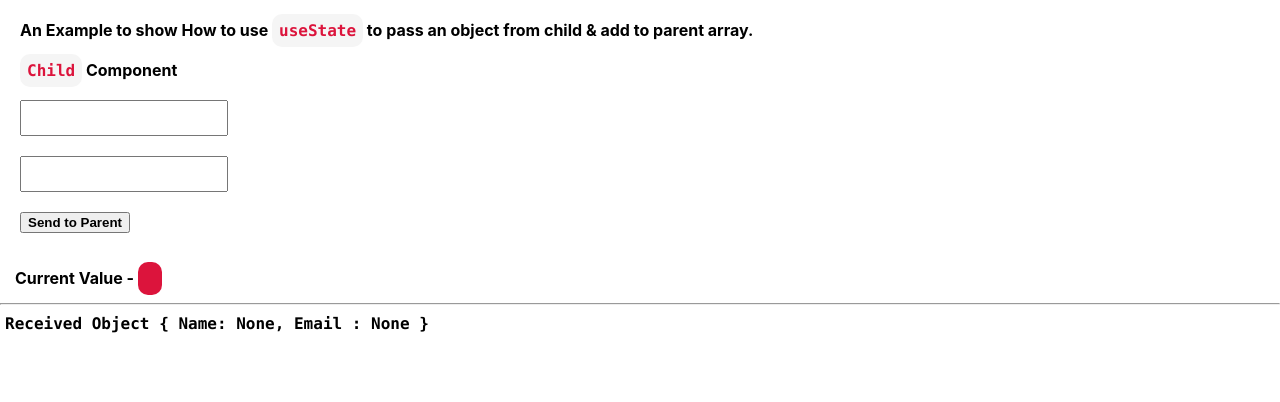
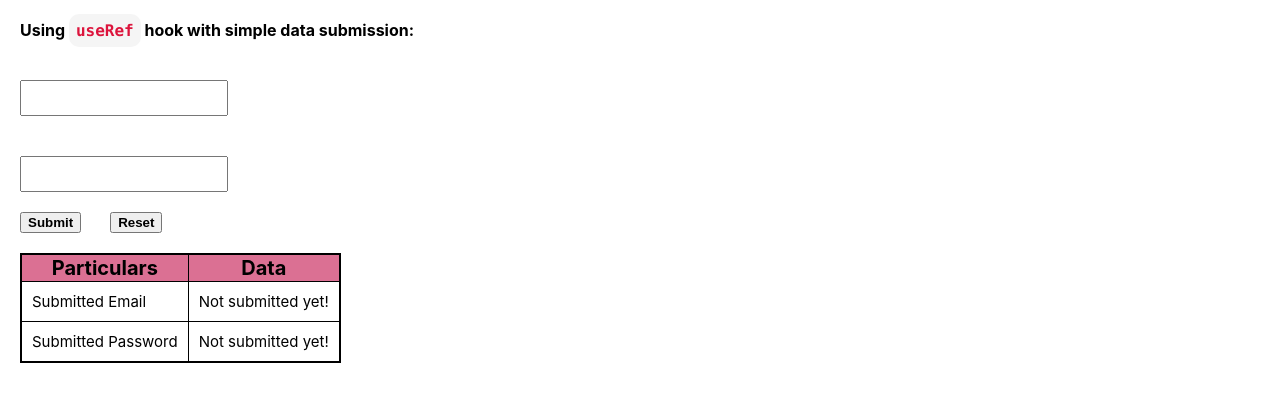
Before and after one commit to ysayyed/ReactHooks, a React (Create React App) app: page / in a window 1280 px wide. Shown: the top 402 px of the page. Built offline with nearby package versions, Linux system fonts and the light colour scheme.

Commit message:
Feat: useRef hook contents

```diff
--- a/package.json
+++ b/package.json
@@ -8,6 +8,7 @@
     "@testing-library/user-event": "^13.5.0",
     "react": "^18.2.0",
     "react-dom": "^18.2.0",
+    "react-router-dom": "^6.16.0",
     "react-scripts": "5.0.1",
     "styled-components": "^6.0.8",
     "web-vitals": "^2.1.4"
--- a/src/App.js
+++ b/src/App.js
@@ -1,24 +1,46 @@
 import { useState } from 'react'
-import { Paragraph, Code, Button, ArrayBlock } from './components/styledComponents/StyledComponents'
-import  {ObjectToParent, ArrayToParent, UseStateHook, UseStateHookArray, UseStateHookChildToParent, UseStateHookPrevValue} from './components/useStateExamples/index'
+// import { Paragraph, Code, Button, ArrayBlock } from './components/styledComponents/StyledComponents'
+// import  {ObjectToParent, ArrayToParent, UseStateHook, UseStateHookArray, UseStateHookChildToParent, UseStateHookPrevValue} from './components/useStateExamples/index'
+
+import  UseRefHook  from "./components/useRefExamples/UseRefHook";
+import { Paragraph, Code, Table, TableHead, Column } from './components/styledComponents/StyledComponents';
 
 function App() {
-  const [obj, setObj] = useState({name:'', email:''})
+  const [email, setEmail] = useState('')
+  const [password, setPassword] = useState('')
 
-  function objHandler(obj){
-    setObj({
-      name: obj.name,
-      email: obj.email
-    })
+  function dataHandler(obj){
+    setEmail(obj.email)
+    setPassword(obj.password)
   }
 
   return(
-    <>
-    <ObjectToParent receiveObj = {objHandler} />
-    <ArrayBlock>Received Object &#123; Name: {obj.name != '' ? obj.name : 'None'},  Email : {obj.email != '' ? obj.email : 'None'} &#125;</ArrayBlock>
-    </>
+    <div>
+    <Paragraph>Using <Code>useRef</Code> hook with simple data submission:</Paragraph>
+    <UseRefHook sendData = {dataHandler} />
+    <Table>
+      {/* tbody tag is important because we are updating state of tr and td here */}
+      <tbody>
+      <tr>
+        <TableHead>Particulars</TableHead>
+        <TableHead>Data</TableHead>
+      </tr>
+      </tbody>
+      <tbody>
+      <tr>
+        <Column>Submitted Email</Column>
+        <Column>{email ? email : 'Not submitted yet!'}</Column>
+      </tr>
+      </tbody>
+      <tbody>
+      <tr>
+        <Column>Submitted Password</Column>
+        <Column>{password ? password : 'Not submitted yet!'}</Column>
+      </tr>
+      </tbody>
+    </Table>
+    </div>
   )
-
 }
 
 export default App;
@@ -93,3 +115,24 @@ export default App;
 //     </div>
 //     </>
 //   )
+
+// ****************************************************************************
+// Uncomment & copy the following to use ObjectToParent component:
+// ****************************************************************************
+
+
+// const [obj, setObj] = useState({name:'', email:''})
+
+// function objHandler(obj){
+//   setObj({
+//     name: obj.name,
+//     email: obj.email
+//   })
+// }
+
+// return(
+//   <>
+//   <ObjectToParent receiveObj = {objHandler} />
+//   <ArrayBlock>Received Object &#123; Name: {obj.name != '' ? obj.name : 'None'},  Email : {obj.email != '' ? obj.email : 'None'} &#125;</ArrayBlock>
+//   </>
+// )
--- a/src/components/styledComponents/StyledComponents.js
+++ b/src/components/styledComponents/StyledComponents.js
@@ -1,4 +1,4 @@
-import {styled} from 'styled-components'
+import { styled } from 'styled-components'
 
 export const Input = styled.input`
 	height: 30px;
@@ -37,3 +37,23 @@ export const ArrayBlock = styled.code`
         cursor: pointer;
     }
 `
+
+export const Table = styled.table`
+    border-collapse: collapse;
+    border: 2px solid black;
+    font-size: 20px;
+    margin: 20px 0 0 20px;
+`
+
+export const TableHead = styled.th`
+    background: palevioletred;
+    border: 1px solid black;
+    font-weight: bold;
+    border-collapse: collapse;
+`
+export const Column = styled.td`
+    padding: 10px;
+    border: 1px solid black;
+    font-size: 15px;
+    border-collapse: collapse;
+`
--- /dev/null
+++ b/src/components/useRefExamples/UseRefHook.js
@@ -0,0 +1,31 @@
+import { Input, Button } from "../styledComponents/StyledComponents"
+import { useRef } from "react"
+
+export default function UseRefHook(props){
+    const emailRef = useRef();
+    const passwordRef = useRef();
+    function submitHandler(){
+        const data = {
+            email: emailRef.current.value,
+            password: passwordRef.current.value
+        }
+        props.sendData(data)
+    }
+
+    function clearInput(){
+        emailRef.current.value = ''
+        passwordRef.current.value = ''
+    }
+
+    return(
+        <div>
+
+                <label htmlFor="email"></label> <br />
+                <Input type="text"  name="email" ref={emailRef}/> <br />
+                <label htmlFor="password"></label> <br />
+                <Input type="password"  name="password" ref={passwordRef}/><br />
+                <Button onClick={submitHandler}>Submit</Button> &nbsp;
+                <Button onClick={clearInput}>Reset</Button> &nbsp;
+        </div>
+    )
+}
```
Also changed, not shown: 2 other files (tests, documents, lock files or other folders).
